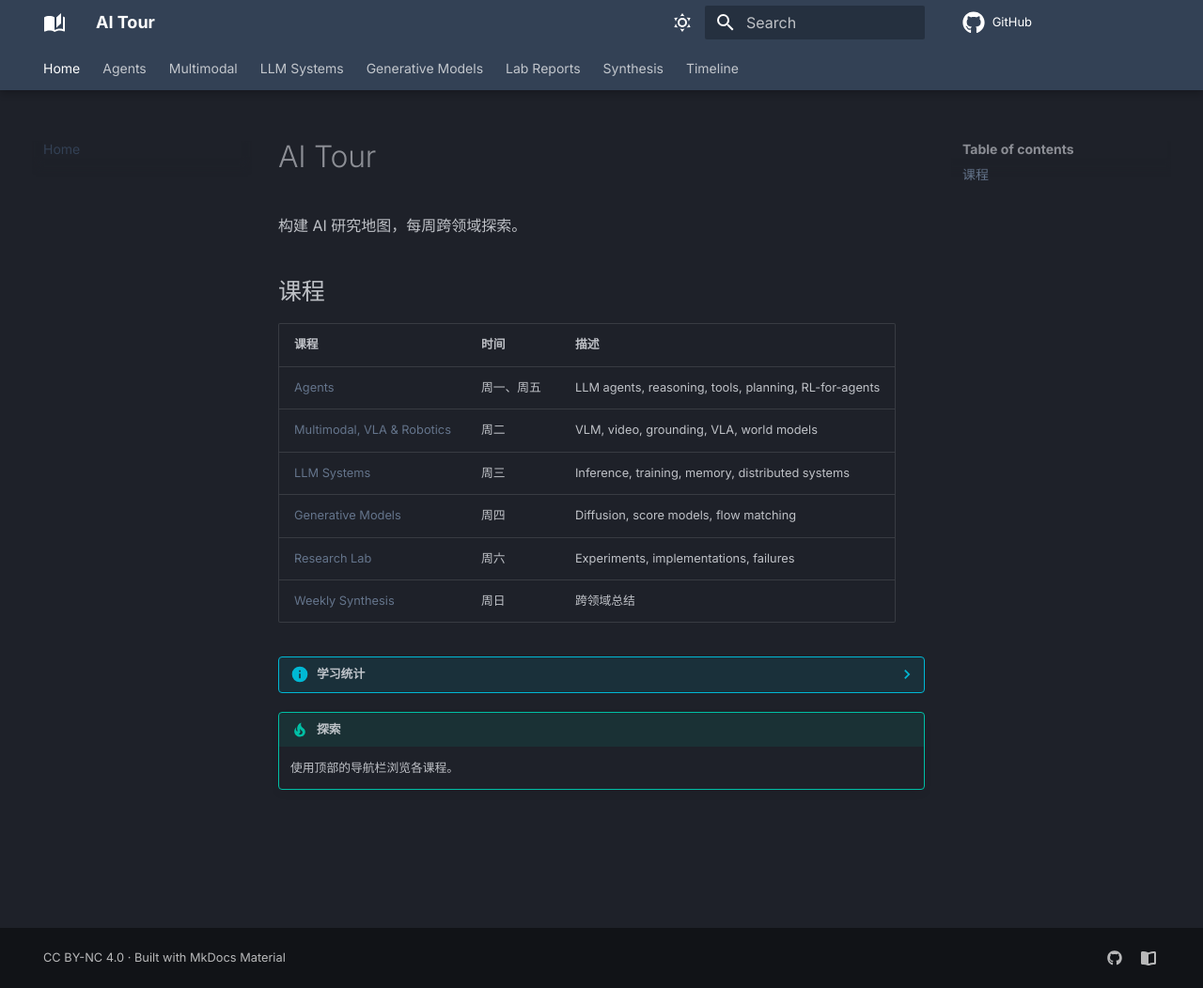
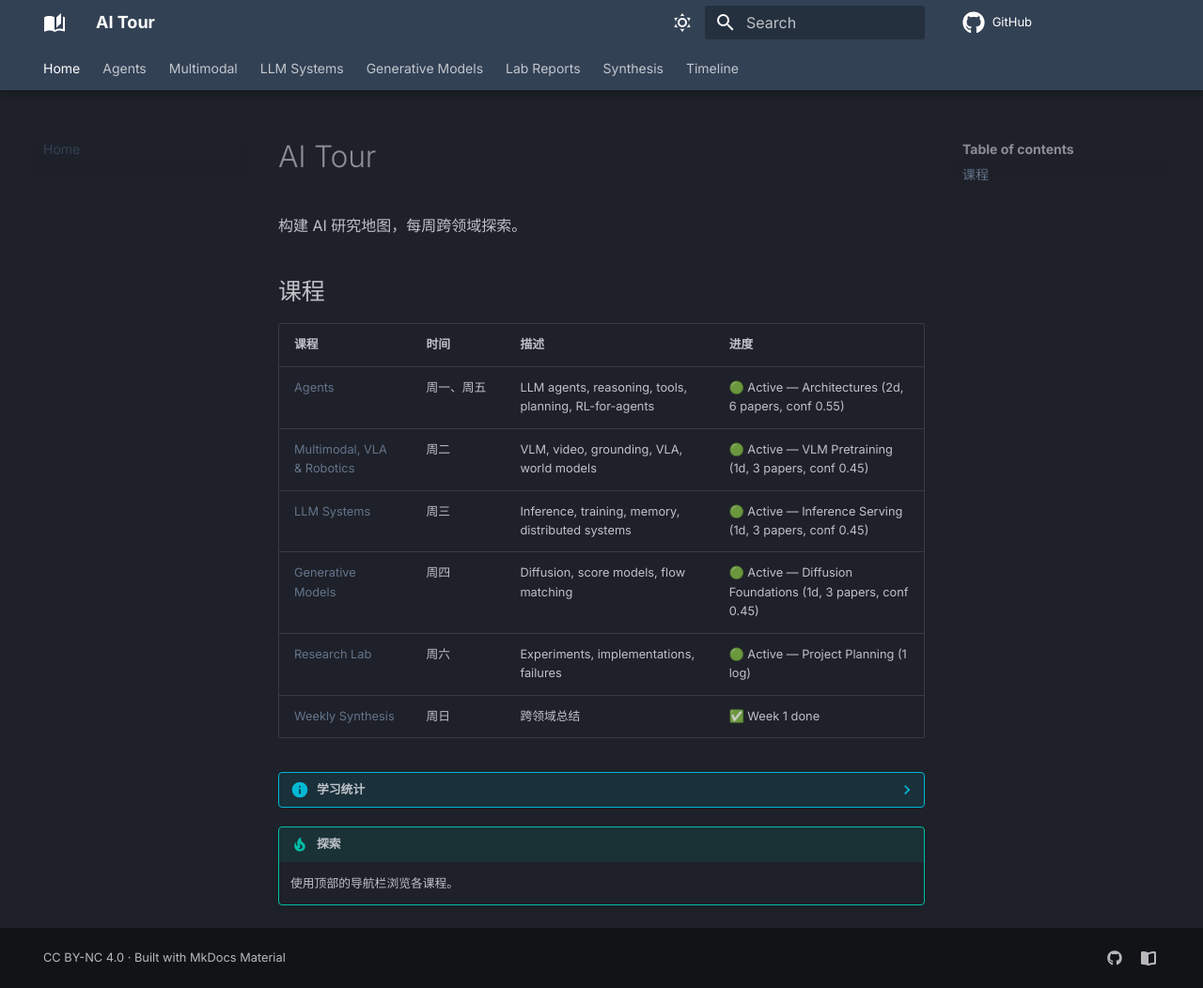
Before and after one commit to caiyuanrui/ai-tour, an MkDocs documentation site: the page built from docs/index.md, in a window 1280 px wide and 1052 px high. Shown: the whole window at 94% size. Built offline with MkDocs 1.6.1 and Material for MkDocs 9.7.7, drawn with Linux system fonts in a browser that asks for light colours; comment, search, counter and statistics services are not loaded.

Commit message:
ai-tour: week 1 synthesis + home page update

```diff
--- a/docs/index.md
+++ b/docs/index.md
@@ -4,18 +4,19 @@
 
 ## 课程
 
-| 课程 | 时间 | 描述 |
-|------|------|------|
-| [Agents](agents/index.md) | 周一、周五 | LLM agents, reasoning, tools, planning, RL-for-agents |
-| [Multimodal, VLA & Robotics](multimodal/index.md) | 周二 | VLM, video, grounding, VLA, world models |
-| [LLM Systems](llm-systems/index.md) | 周三 | Inference, training, memory, distributed systems |
-| [Generative Models](generative-models/index.md) | 周四 | Diffusion, score models, flow matching |
-| [Research Lab](lab-reports/index.md) | 周六 | Experiments, implementations, failures |
-| [Weekly Synthesis](synthesis/index.md) | 周日 | 跨领域总结 |
+| 课程 | 时间 | 描述 | 进度 |
+|------|------|------|------|
+| [Agents](agents/index.md) | 周一、周五 | LLM agents, reasoning, tools, planning, RL-for-agents | 🟢 Active — Architectures (2d, 6 papers, conf 0.55) |
+| [Multimodal, VLA & Robotics](multimodal/index.md) | 周二 | VLM, video, grounding, VLA, world models | 🟢 Active — VLM Pretraining (1d, 3 papers, conf 0.45) |
+| [LLM Systems](llm-systems/index.md) | 周三 | Inference, training, memory, distributed systems | 🟢 Active — Inference Serving (1d, 3 papers, conf 0.45) |
+| [Generative Models](generative-models/index.md) | 周四 | Diffusion, score models, flow matching | 🟢 Active — Diffusion Foundations (1d, 3 papers, conf 0.45) |
+| [Research Lab](lab-reports/index.md) | 周六 | Experiments, implementations, failures | 🟢 Active — Project Planning (1 log) |
+| [Weekly Synthesis](synthesis/index.md) | 周日 | 跨领域总结 | ✅ Week 1 done |
 
 ??? info "学习统计"
     - 课程数: 5 + 1 synthesis
-    - 开始日期: 2026-06-10
+    - 论文阅读: 15 篇（5 主 + 10 相关）
+    - 开始日期: 2026-06-01
 
 !!! tip "探索"
     使用顶部的导航栏浏览各课程。
--- a/mkdocs.yml
+++ b/mkdocs.yml
@@ -98,7 +98,10 @@ nav:
     - Project Planning:
       - lab-reports/project-planning/index.md
       - "Week 1": lab-reports/2026-06-06-week-1-lab.md
-  - Synthesis: synthesis/index.md
+  - Synthesis:
+    - synthesis/index.md
+    - Weekly:
+      - "Week 1": synthesis/weekly/2026-06-07-weekly-synthesis.md
   - Timeline: timeline.md
 
 extra:
```
Also changed, not shown: docs/synthesis/index.md (+4 -2 lines), docs/synthesis/weekly/2026-06-07-weekly-synthesis.md (added, +160 -0 lines).
